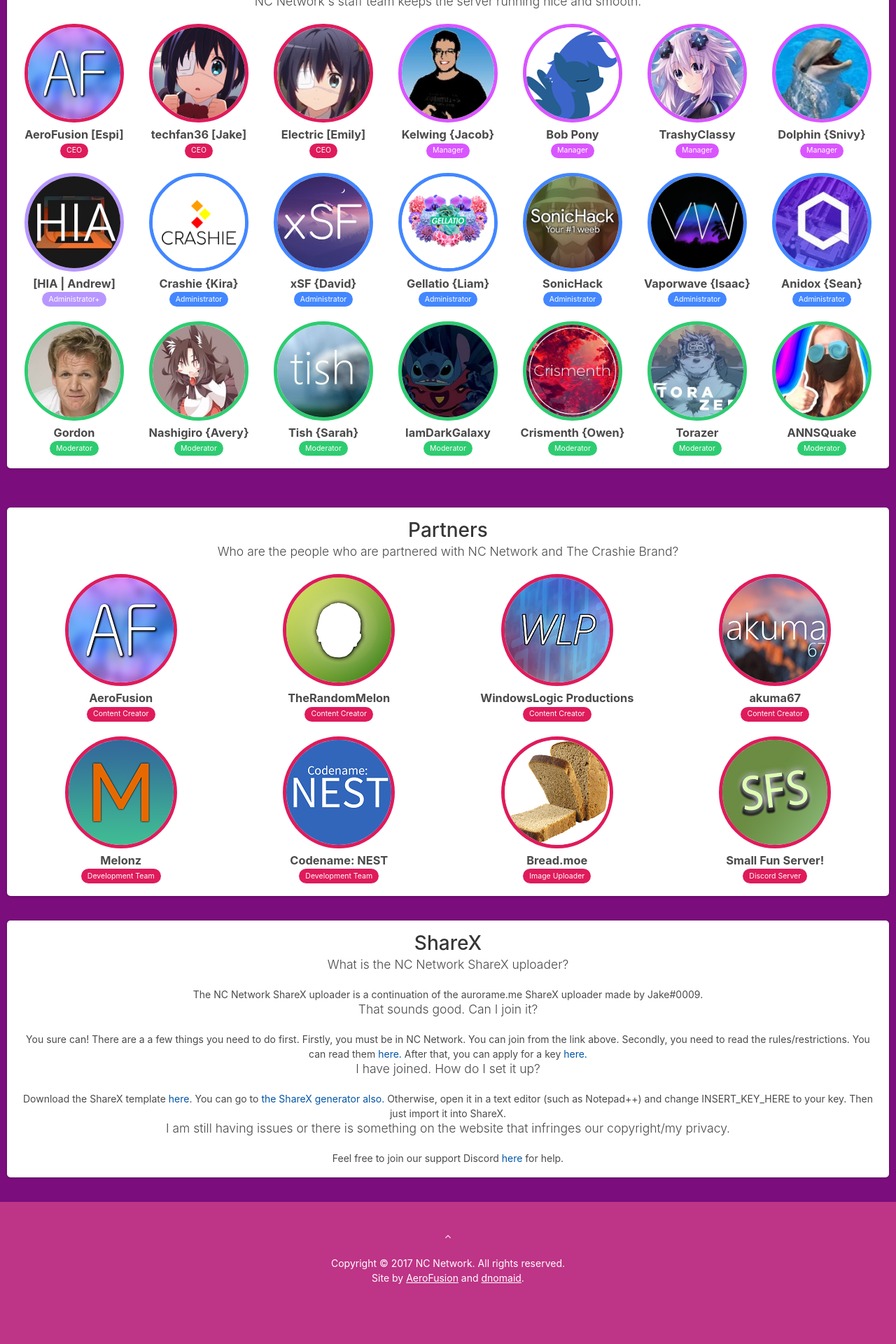
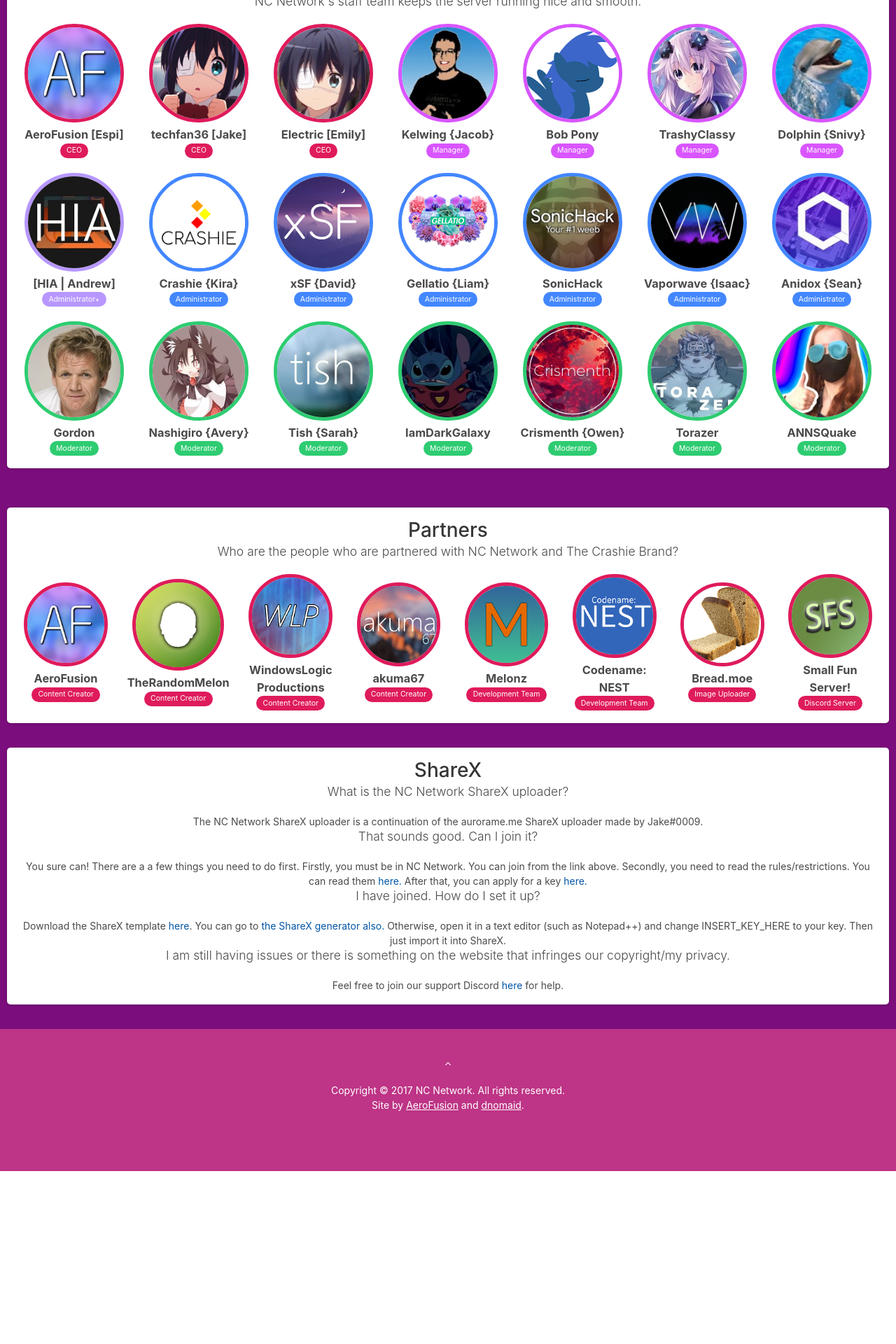
Before and after one commit to xwinbyte/NetskyWebsite, a Jekyll site: the page built from index.html, in a window 1280 px wide. Shown: the part 718-2638 px from the top of the page at 70% size. Built offline with Jekyll 4.4.1, drawn with Linux system fonts in a browser that asks for light colours; nearby versions of some CDN libraries; after the commit the page ends 2391 px from its top, so only the background shows below that.

Commit message:
Update index.html

```diff
--- a/index.html
+++ b/index.html
@@ -129,8 +129,6 @@
 						<a href="https://www.youtube.com/user/Sixtiogttg" rel="noopener noreferrer" target="_blank"><img class="someone owner" src="/img/partners/akuma.jpg"></a>
 						<h3>akuma67</h3><span class="tag is-owner">Content Creator</span>
 					</div>
-				</div>
-				<div class="columns">
 					<div class="column">
 						<a href="https://melonz.nl" rel="noopener noreferrer" target="_blank"><img class="someone owner" src="/img/partners/melonz.png"></a>
 						<h3>Melonz</h3><span class="tag is-owner">Development Team</span>
```
